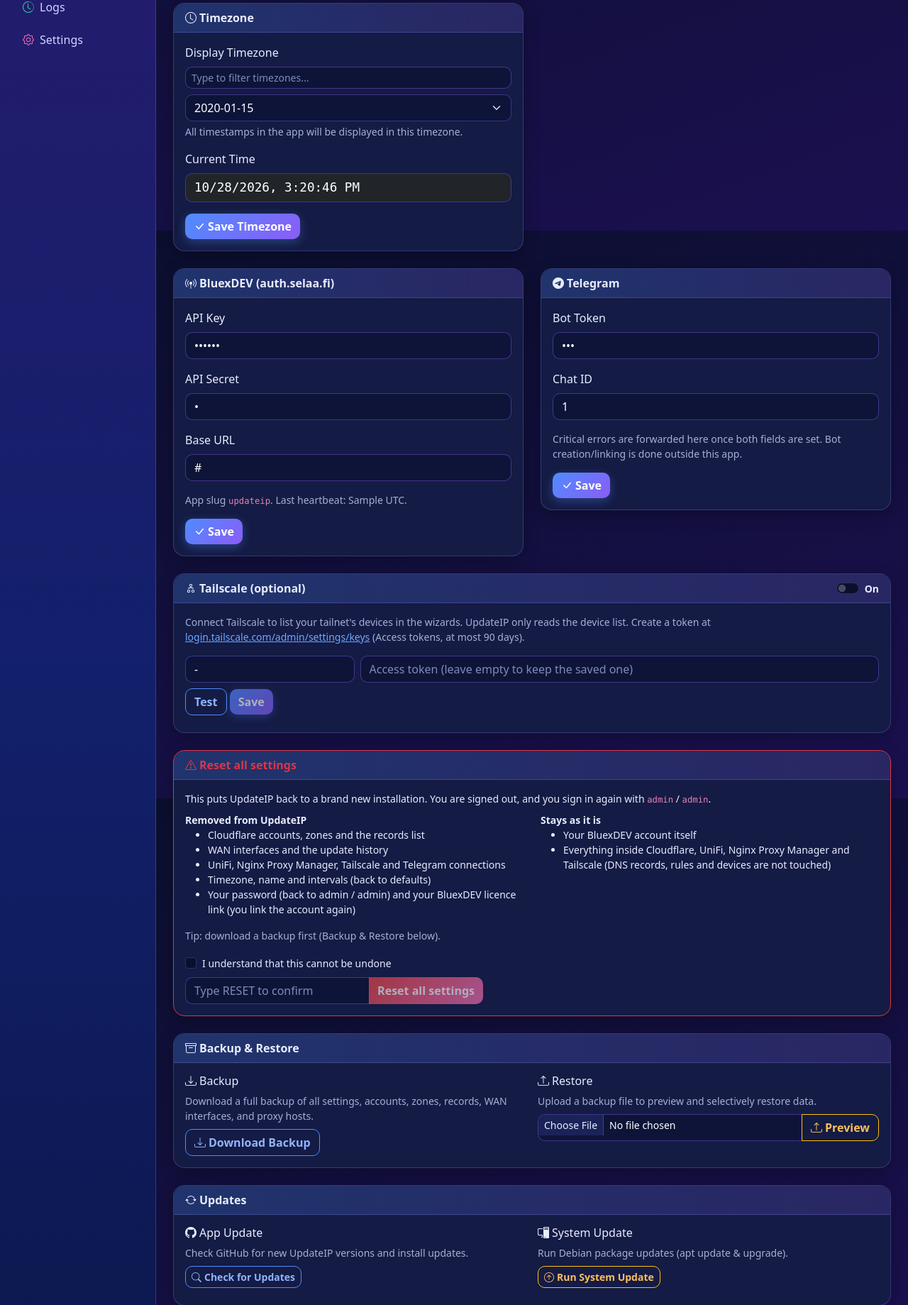
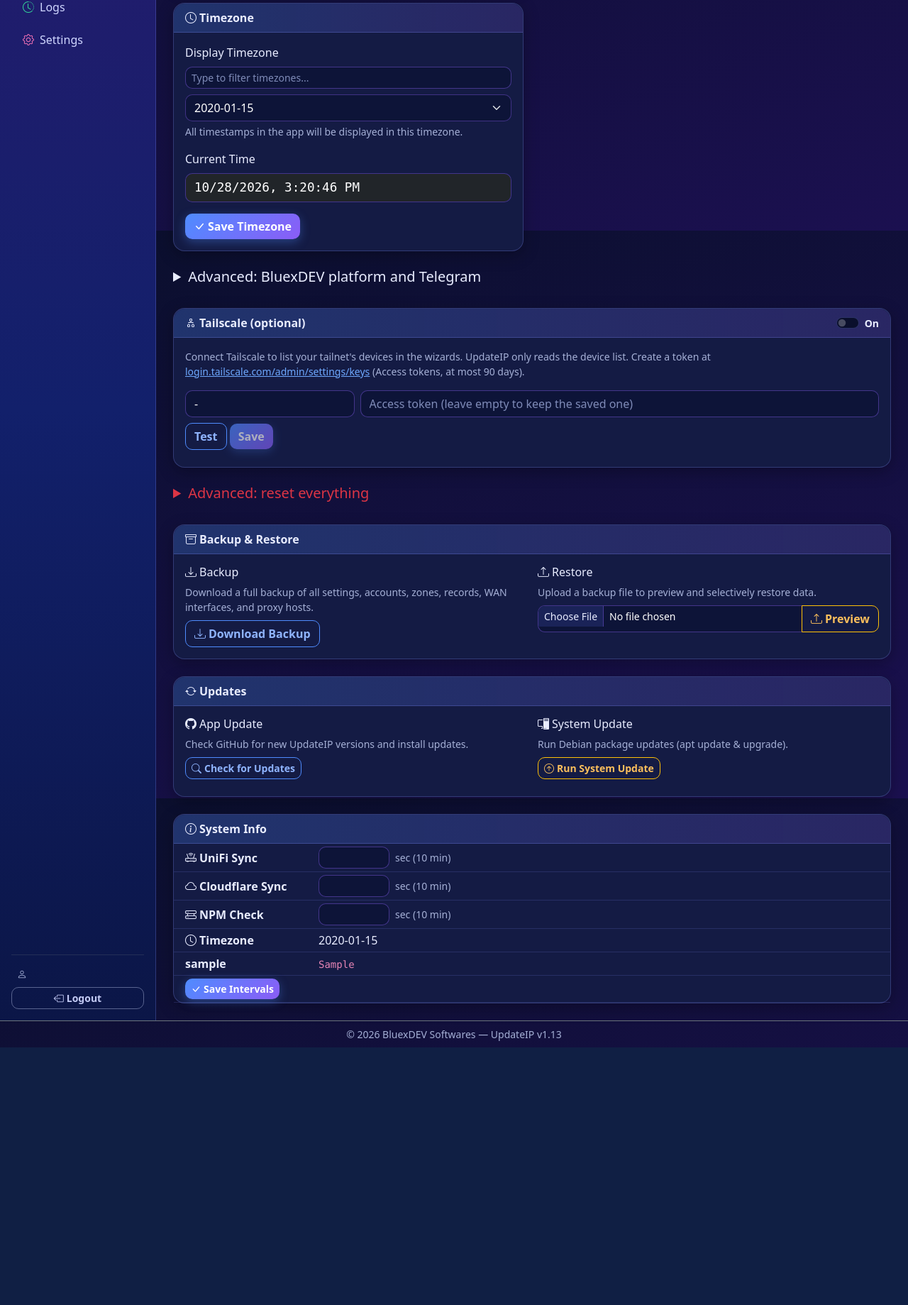
Before and after one commit to JuhaFIN1/UpdateIP_Cloudflare, a Flask app: template templates/settings.html in a window 1280 px wide. Shown: the part 475-2314 px from the top of the page at 71% size. After the commit the page ends 1951 px from the top, so only its background shows below. Run offline with Flask 3, Linux system fonts and the light colour scheme; the template is opened without the code that fills it: most values are stand-ins (such as "Sample title", 1, 10 or a date in 2020).

Commit message:
UpdateIP 1.13: simpler Settings, WAN table fix
- Settings: BluexDEV platform, Telegram and reset are tucked away under Advanced
- WAN Interfaces: the operator and IP columns were swapped

Co-Authored-By: Claude Sonnet 5.5 <noreply@anthropic.com>

```diff
--- a/config.py
+++ b/config.py
@@ -4,7 +4,7 @@
 import os
 import secrets
 
-APP_VERSION = '1.12'
+APP_VERSION = '1.13'
 
 BASE_DIR = os.path.abspath(os.path.dirname(__file__))
 
--- a/templates/settings.html
+++ b/templates/settings.html
@@ -100,7 +100,8 @@
     </div>
 </div>
 
-<div class="row">
+<details class="mb-4"><summary class="h5">Advanced: BluexDEV platform and Telegram</summary>
+<div class="row mt-3">
     <!-- BluexDEV (auth.selaa.fi) -->
     <div class="col-lg-6 mb-4">
         <div class="card">
@@ -169,6 +170,8 @@
     </div>
 </div>
 
+</details>
+
 <!-- Tailscale -->
 <div class="card mb-4">
     <div class="card-header d-flex justify-content-between align-items-center">
@@ -203,6 +206,8 @@
 })();
 </script>
 
+<details class="mb-4"><summary class="h5 text-danger">Advanced: reset everything</summary>
+<div class="mt-3"></div>
 <!-- Reset all settings -->
 <div class="card mb-4 border-danger">
     <div class="card-header text-danger"><i class="bi bi-exclamation-triangle me-1"></i>Reset all settings</div>
@@ -247,6 +252,8 @@
   ack.onchange = upd; txt.oninput = upd;
 })();
 </script>
+
+</details>
 
 <!-- Backup & Restore -->
 <div class="card mb-4">
--- a/templates/wan.html
+++ b/templates/wan.html
@@ -94,8 +94,8 @@
                             <span class="badge bg-primary">Auto-Detect</span>
                             {% endif %}
                         </td>
+                        <td class="small text-muted">{{ w['isp_name'] or '—' }}</td>
                         <td><code>{{ w['current_ip'] or '—' }}</code></td>
-                        <td class="small text-muted">{{ w['isp_name'] or '—' }}</td>
                         <td>{{ w['last_checked']|localtime or '—' }}</td>
                         <td>
                             <button class="btn btn-sm btn-outline-primary me-1" data-bs-toggle="modal"
```
Also changed, not shown: README.md.
